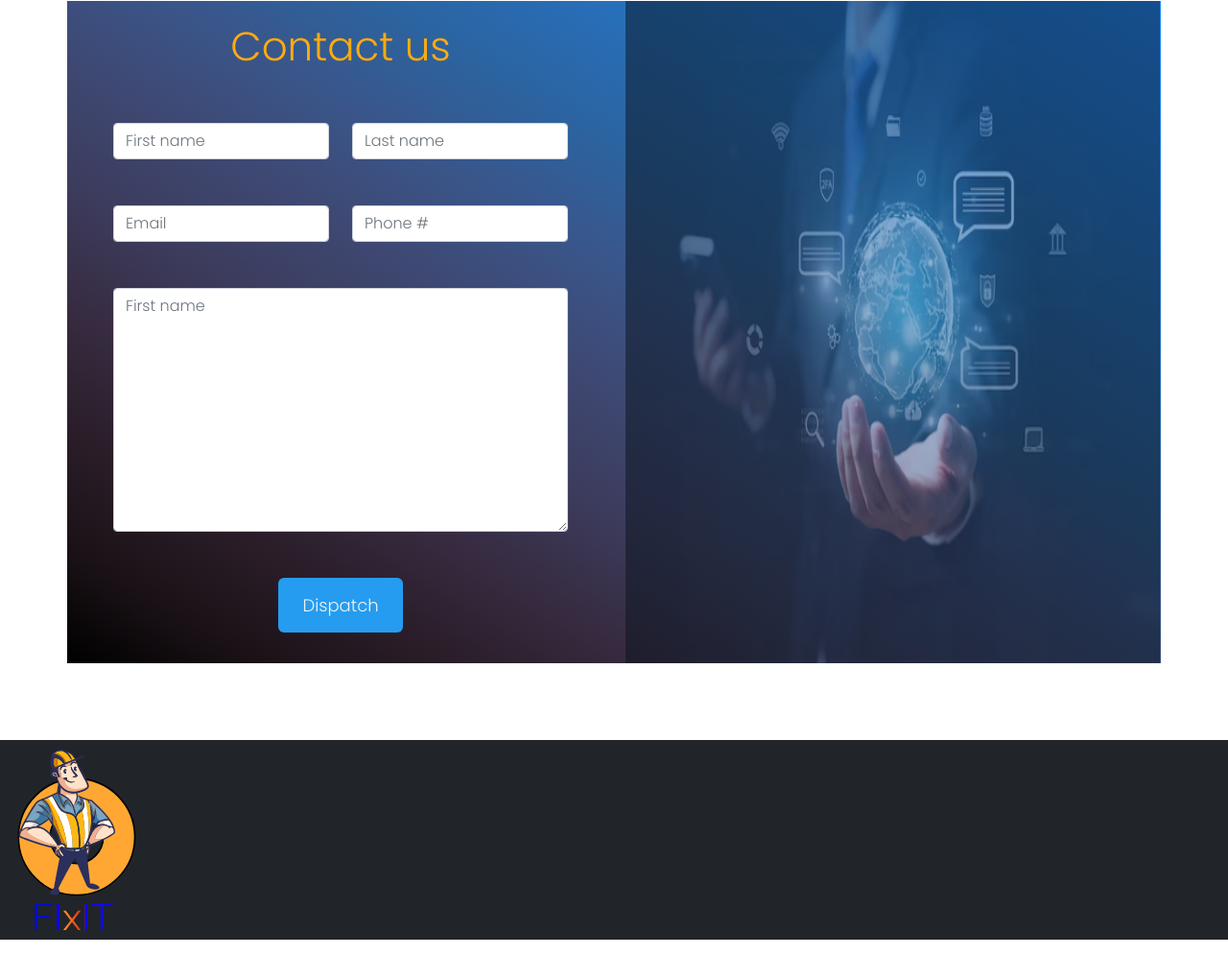
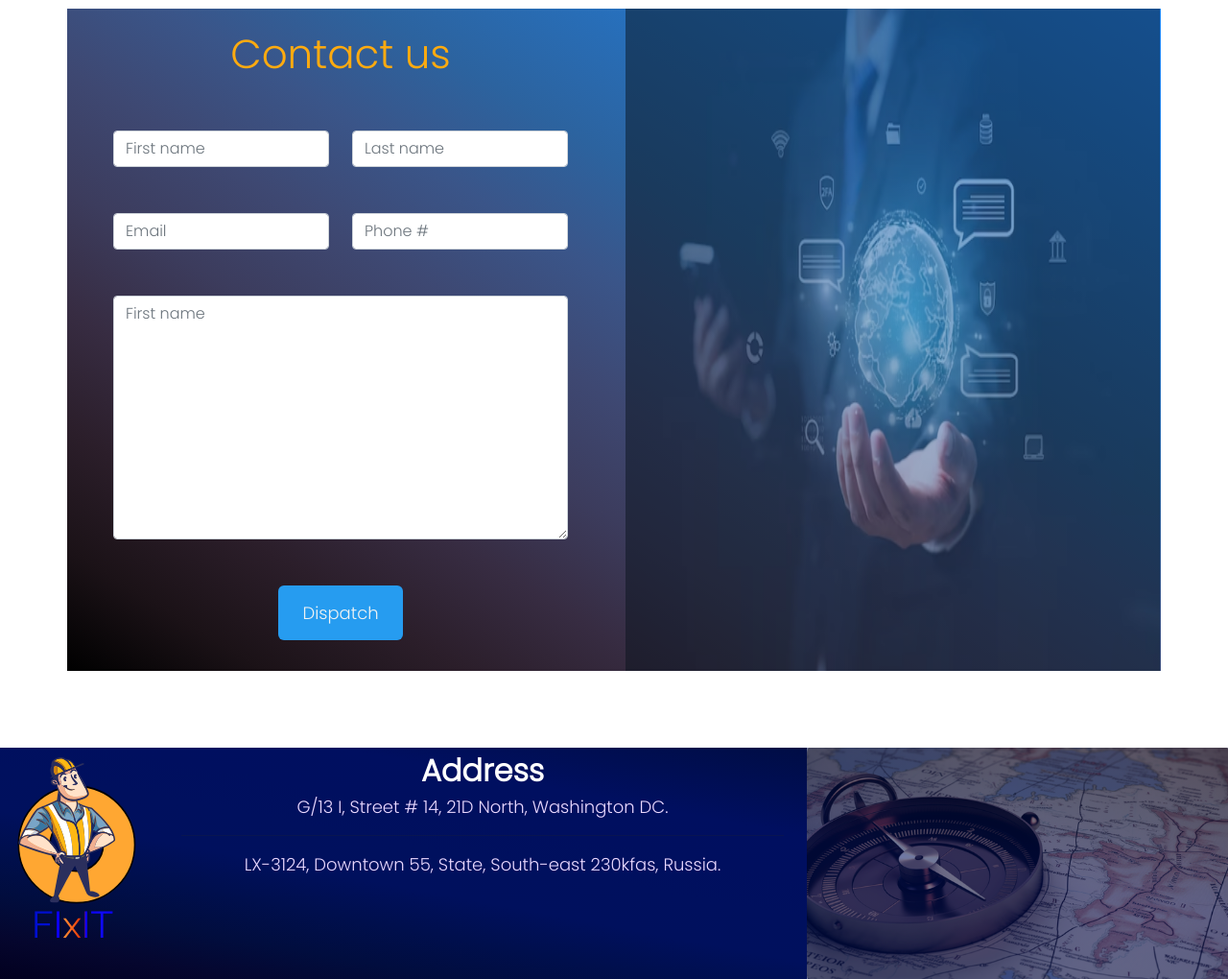
Before and after one commit to Abidkhan1/Fixit-UI, a plain HTML site: page index.html in a window 1280 px wide. Shown: the part 4055-5075 px from the top of the page at 96% size. Before the commit the page ends 5034 px from the top, so only its background shows below. Drawn offline with nearby package versions, Linux system fonts and the light colour scheme.

Commit message:
footer changed

```diff
--- a/assets/css/glow.css
+++ b/assets/css/glow.css
@@ -135,6 +135,7 @@ section.contact{
 }
 
 .policy-container{
+    border-radius: 8px;
     -webkit-box-shadow: 0px 0px 20px 5px rgba(219,215,219,1);
     -moz-box-shadow: 0px 0px 20px 5px rgba(219,215,219,1);
     box-shadow: 0px 0px 20px 5px rgba(219,215,219,1);
@@ -214,3 +215,28 @@ span.orange-text{
     color: red;
     background-color: #00bc8d;
 }
+
+section.footer{
+    object-fit: fill;
+    background-image: linear-gradient(to right top, #02001f, #05062e, #010d3e, #000f4d, #00105d, #00105e, #000f5f, #000f60, #000e53, #000d46, #030839, #05022c);
+}
+
+.address-img{
+   opacity: 0.45;
+}
+
+.address-heading{
+    color: #ffffff;
+    font-size: var(--header-4);
+    font-weight: 700;
+    font-family: 'Poppins', sans-serif;
+    text-align: center;
+}
+
+.address-desc{
+    color: #ead8ff;
+    font-size: var(--text-medium);
+    font-weight: 400;
+    font-family: 'Poppins', sans-serif;
+    text-align: center;
+}
--- a/index.html
+++ b/index.html
@@ -176,7 +176,7 @@
                                     Lorem ipsum dolor sit amet, porro deleniti vim id, latine graecis et pri. Utroque
                                     definitionem ut per, id mollis albucius ocurreret eam.
                                 </p>
-                                <a href="#">Our policy</a>
+                                <a class="my-1" href="#">Our policy</a>
                             </div>
                         </div>
                         <div class="col ms-3 policy-container">
@@ -195,7 +195,7 @@
                                     Lorem ipsum dolor sit amet, porro deleniti vim id, latine graecis et pri. Utroque
                                     definitionem ut per, id mollis albucius ocurreret eam.
                                 </p>
-                                <a href="#">Our policy</a>
+                                <a class="my-1" href="#">Our policy</a>
                             </div>
                         </div>
                     </div>
@@ -272,16 +272,21 @@
         </div>
     </section>
 
-    <section class="footer bg-dark">
+    <section class="footer">
         <div class="row">
             <div class="col px-4 py-1">
                 <img src="./assets/img/Logo2.png" alt="logo">
             </div>
-            <div class="col-md-6">
-                Address and map
+            <div class="col-md-6 address-map">
+                <div class="address-heading">Address</div>
+                <div class="address-desc">G/13 I, Street # 14, 21D North, Washington DC.</div>
+                <hr>
+                <div class="address-desc">LX-3124, Downtown 55, State, South-east 230kfas, Russia.</div>
             </div>
             <div class="col">
-                Socila Media Links
+                <div>
+                    <img class="address-img" src="./assets/img/compass.png" alt="">
+                </div>
             </div>
         </div>
     </section>
```
Also changed, not shown: assets/img/compass.png (added), assets/img/fb.png (added), assets/img/insta.png (added), assets/img/map.png (added), assets/img/skype.png (added).
